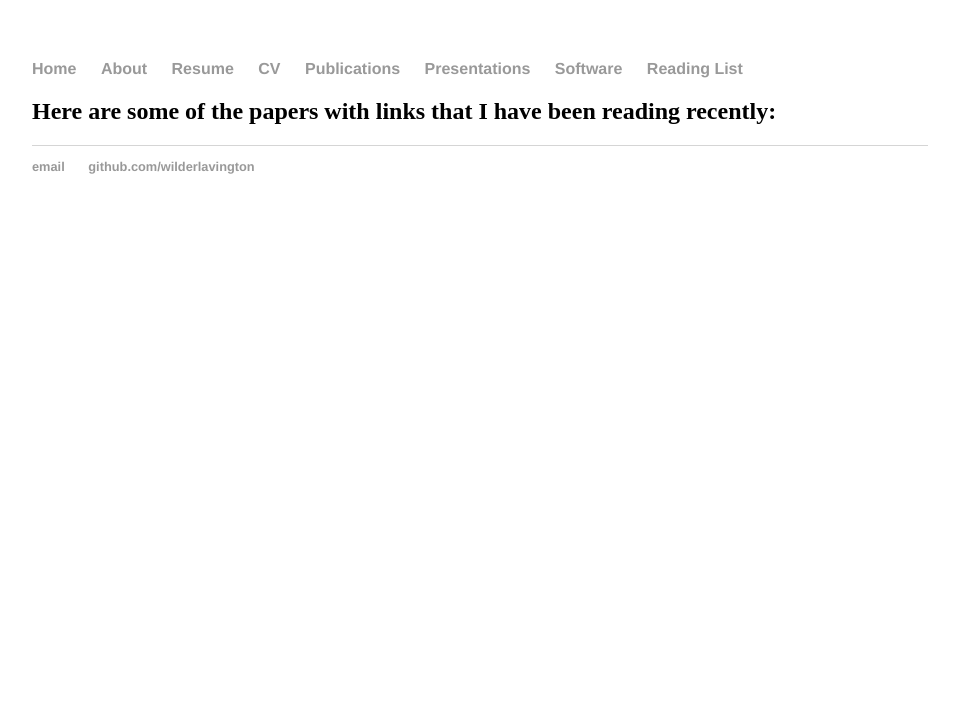
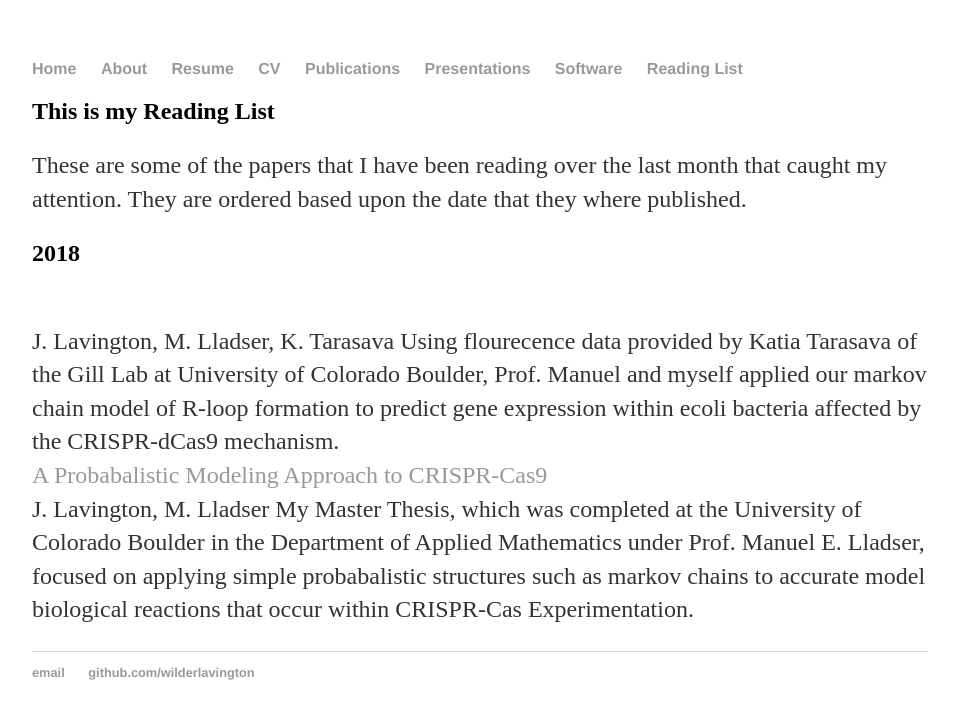
Before and after one commit to WilderLavington/old_web_page, a Jekyll site: the page built from readinglist/index.md, in a window 1280 px wide. Shown: the top 719 px of the page, without its empty margins (160-1119 px from the left). Built offline with Jekyll 4.4.1, drawn with Linux system fonts in a browser that asks for light colours; our own code applies the rules of GitHub Pages for plain Markdown files.

Commit message:
Update index.md

```diff
--- a/readinglist/index.md
+++ b/readinglist/index.md
@@ -1 +1,10 @@
-## Here are some of the papers with links that I have been reading recently:
+## This is my Reading List
+These are some of the papers that I have been reading over the last month that caught my attention. They are ordered based upon the date that they where published.
+
+## 2018
+[ ](http://stackoverflow.com)
+J. Lavington, M. Lladser, K. Tarasava
+Using flourecence data provided by Katia Tarasava of the Gill Lab at University of Colorado Boulder, Prof. Manuel and myself applied our markov chain model of R-loop formation to predict gene expression within ecoli bacteria affected by the CRISPR-dCas9 mechanism.
+[A Probabalistic Modeling Approach to CRISPR-Cas9](https://wilderlavington.github.io/masters_thesis.pdf)
+J. Lavington, M. Lladser
+My Master Thesis, which was completed at the University of Colorado Boulder in the Department of Applied Mathematics under Prof. Manuel E. Lladser, focused on applying simple probabalistic structures such as markov chains to accurate model biological reactions that occur within CRISPR-Cas Experimentation.
```
